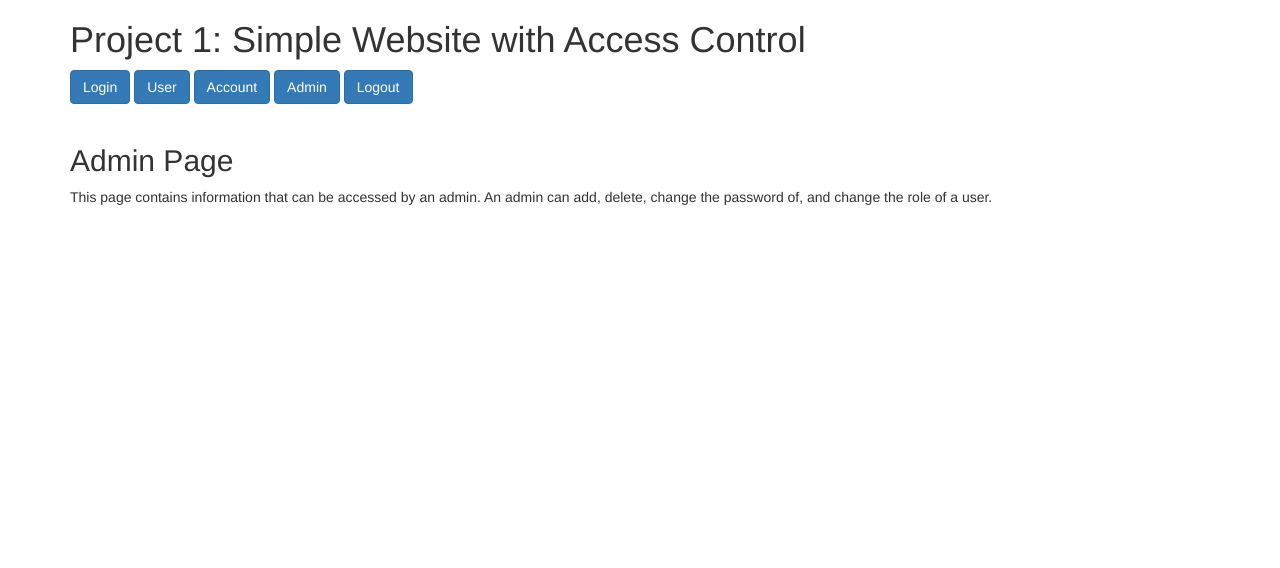
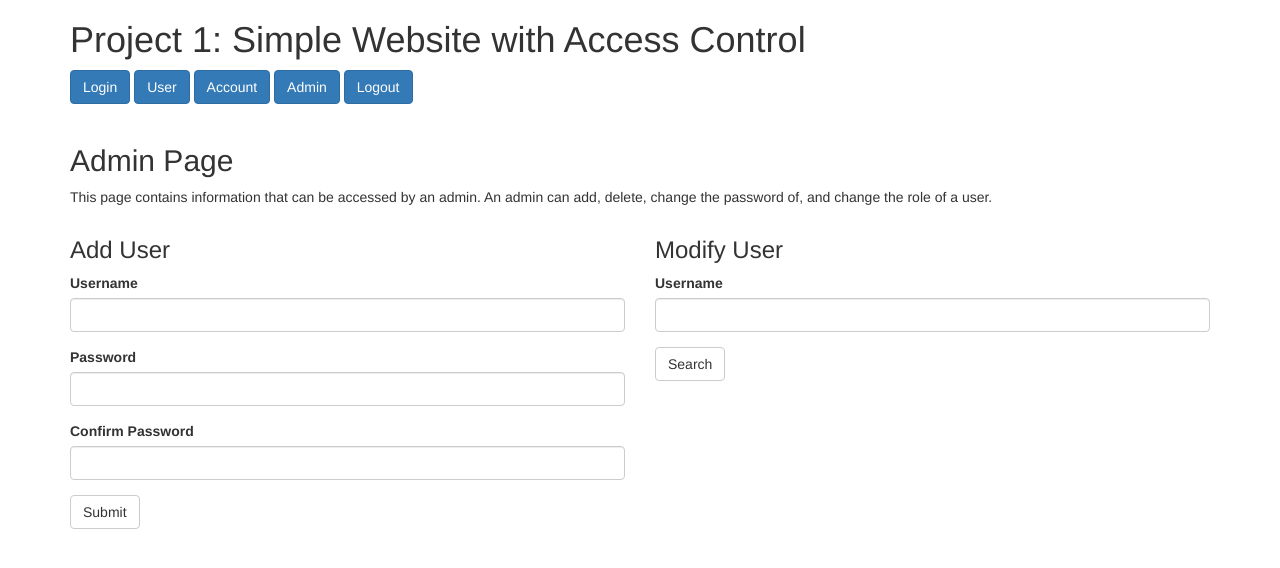
Before and after one commit to rhyza/Misc-Projects, a PHP site: template 4707 Project 1/template/admin.html in a window 1280 px wide. Shown: the top 568 px of the page. Run offline with PHP 8.4, Linux system fonts and the light colour scheme; the template is opened without the code that fills it, so the values that code supplies are empty.

Commit message:
Add "Add User" and "Modify User" form to admin.php
Added form to add new user, as well as a find user option to admin page.
Find user will redirect to a page to modify the user if user is found.
Added a few comments to other pages.

```diff
--- a/4707 Project 1/account.php
+++ b/4707 Project 1/account.php
@@ -1,5 +1,5 @@
 <?php
-
+// side effect: initializes database and cookies if not set
 require_once 'init.php';
 
 if (isset($_COOKIE[$cookie_name])) {
--- a/4707 Project 1/admin.php
+++ b/4707 Project 1/admin.php
@@ -1,5 +1,5 @@
 <?php
-
+// side effect: initializes database and cookies if not set
 require_once 'init.php';
 
 if (isset($_COOKIE[$cookie_name])) {
--- a/4707 Project 1/init.php
+++ b/4707 Project 1/init.php
@@ -1,5 +1,5 @@
 <?php
-
+// side effect: sets database and path configurations
 require_once 'config.php';
 require_once 'include/mylib.php';
 
--- a/4707 Project 1/login.php
+++ b/4707 Project 1/login.php
@@ -1,5 +1,5 @@
 <?php
-
+// side effect: initializes database and cookies if not set
 require_once 'init.php';
 
 if (isset($_REQUEST['act']) == 'login') {
--- a/4707 Project 1/logout.php
+++ b/4707 Project 1/logout.php
@@ -1,10 +1,10 @@
 <?php
-
+// side effect: initializes database and cookies if not set
 require_once 'init.php';
 
 setcookie($cookie_name, "", time() - 3600, $cookie_path, $cookie_domain);
 unset($_COOKIE[$cookie_name]);
-sys_error("You have been logged out.");
+include "$template_dir/pageheader.html";
 ?>
 
 <div class="alert alert-warning" role="alert"><strong>You have been logged out.</strong></div>
--- a/4707 Project 1/template/account.html
+++ b/4707 Project 1/template/account.html
@@ -21,7 +21,6 @@
 </div>
 
 <script language="JavaScript">
-/* You can put more javascript here */
 
 function validateForm() {
   var old = document.forms["theForm"]["oldpassword"].value;
--- a/4707 Project 1/template/admin.html
+++ b/4707 Project 1/template/admin.html
@@ -6,5 +6,56 @@
     <p>This page contains information that can be accessed by an admin. An admin can add, delete, change the password of, and change the role of a user.</p>
   </div>
 </div>
+<div class="row">
+  <div class="col-sm-6">
+    <h3>Add User</h3>
+    <form name="theForm" action="admin.php?act=addUser" method="POST" onsubmit="return validateForm();">
+      <div class="form-group">
+        <label for="username">Username</label>
+        <input type="username" class="form-control" id="username" name="username" type="text" value="" size="20">
+      </div>
+      <div class="form-group">
+        <label for="password1">Password</label>
+        <input type="password1" class="form-control" id="password1" name="password1" type="text" value="" size="20">
+      </div>
+      <div class="form-group">
+        <label for="password2">Confirm Password</label>
+        <input type="password2" class="form-control" id="password2" name="password2" type="text" value="" size="20">
+      </div>
+      <button type="submit" class="btn btn-default">Submit</button>
+    </form>
+  </div>
+  <div class="col-sm-6">
+    <h3>Modify User</h3>
+    <form name="theForm" action="admin.php?act=findUser" method="POST" onsubmit="return validateForm();">
+      <div class="form-group">
+        <label for="username">Username</label>
+        <input type="username" class="form-control" id="username" name="username" type="text" value="" size="20">
+      </div>
+      <button type="submit" class="btn btn-default">Search</button>
+    </form>
+  </div>
+</div>
+
+<script language="JavaScript">
+
+function validateForm() {
+  var validInput = /^[0-9a-zA-Z]+$/;
+  var u = document.forms["theForm"]["username"].value;
+  var p1 = document.forms["theForm"]["password"].value;
+  var p2 = document.forms["theForm"]["password"].value;
+  if (u.length < 4 || p1.length < 6) {
+    alert("Invalid username or password. Username must be at least 4 characters long. Password must at least 6 characters long");
+    return false;
+  } else if (p1 != p2) {
+  	alert("Passwords do not match.");
+  	return false;
+  } else if (!validInput.test(u) || !validInput.test(p1) || !validInput.test(p2)) {
+  	alert("Username and password must be alphanumeric.");
+  	return false;
+  }
+}
+
+</script>
 
 <?php include "pagefooter.html"; ?>
--- a/4707 Project 1/template/pageheader.html
+++ b/4707 Project 1/template/pageheader.html
@@ -22,7 +22,7 @@
   <body>
     <div class="container">
       <h1>Project 1: Simple Website with Access Control</h1>
-      <!-- You can use php code to show some of the buttons -->
+      <!-- TODO: use php code to show only some of the buttons -->
       <a href="login.php" class="btn btn-primary" role="button">Login</a>
       <a href="user.php" class="btn btn-primary" role="button">User</a>
       <a href="account.php" class="btn btn-primary" role="button">Account</a>
--- a/4707 Project 1/user.php
+++ b/4707 Project 1/user.php
@@ -1,5 +1,5 @@
 <?php
-
+// side effect: initializes database and cookies if not set
 require_once 'init.php';
 
 if (isset($_COOKIE[$cookie_name])) {
```
